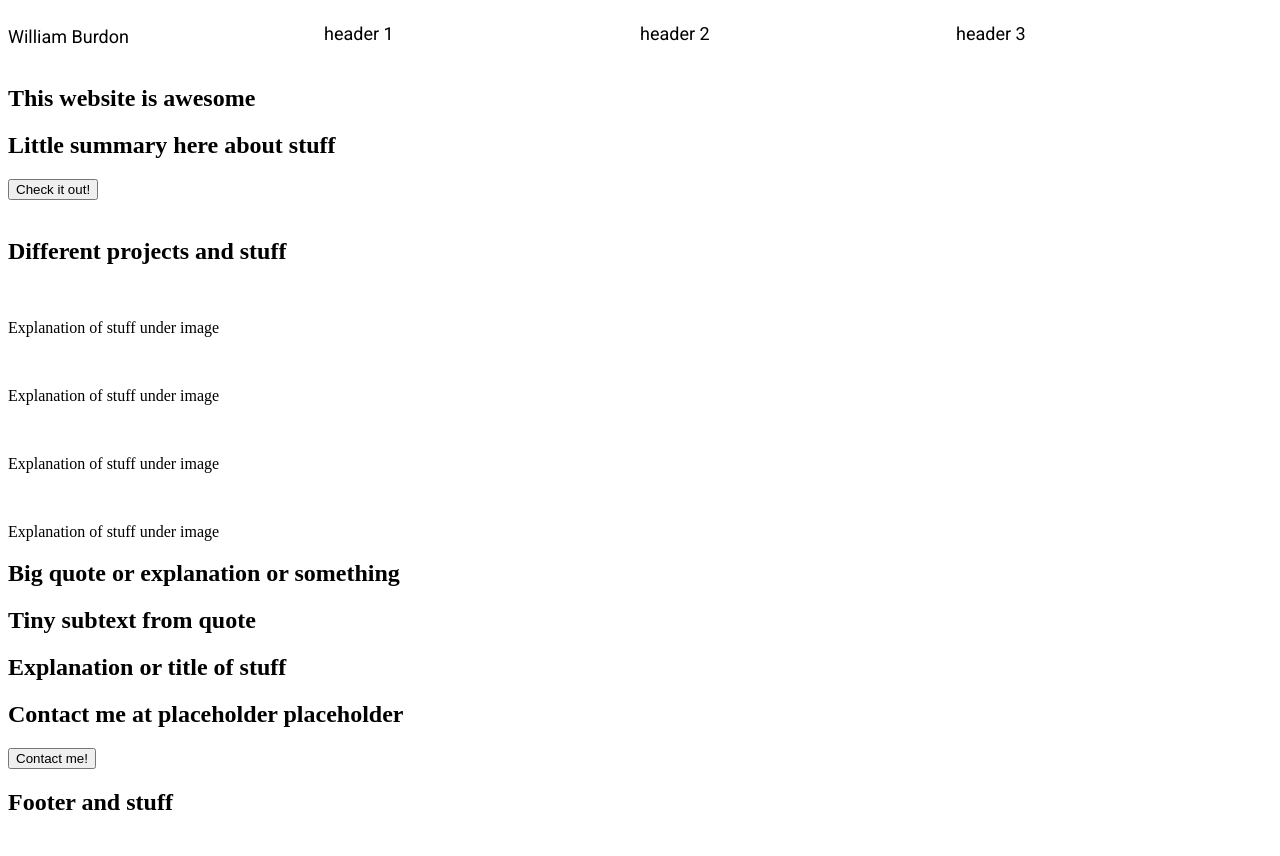
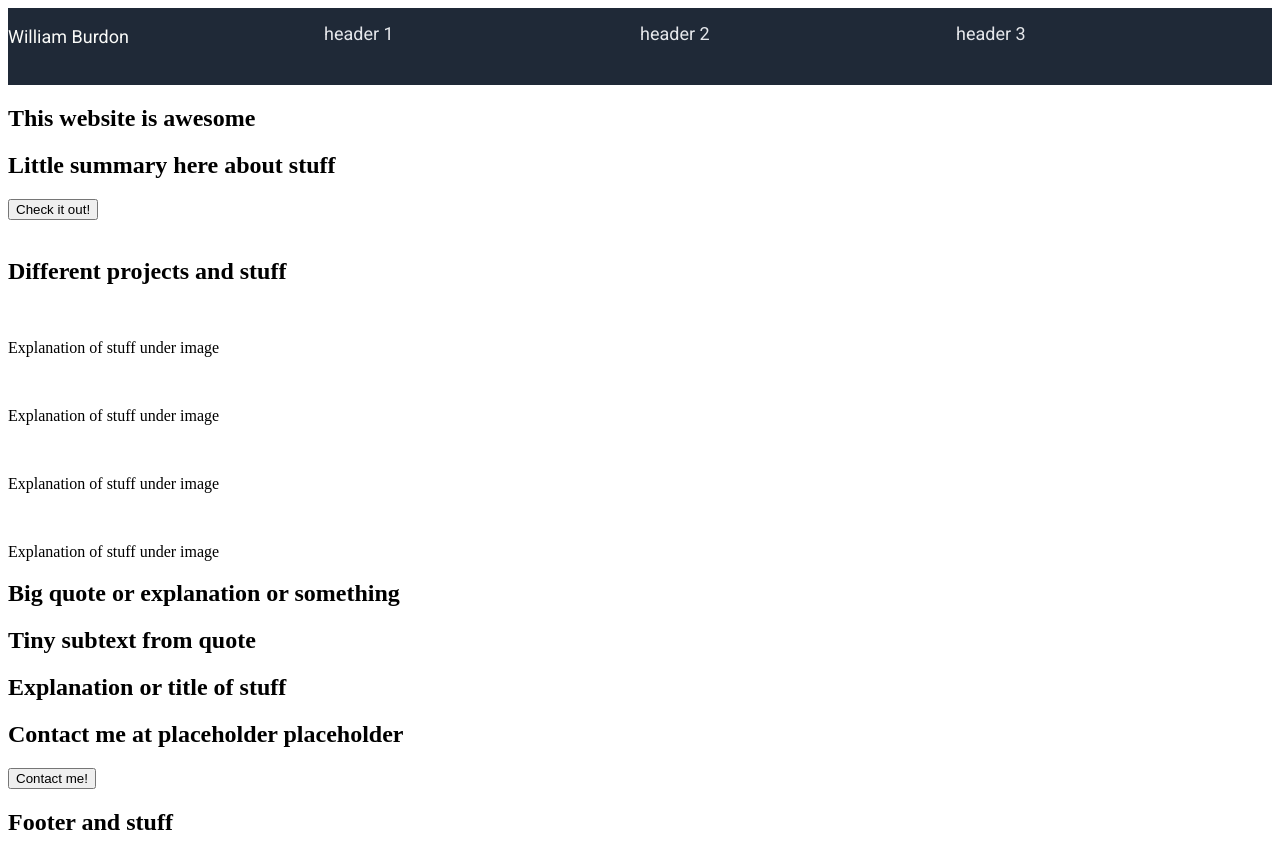
Before and after one commit to wtburdon/William-Burdon-Portfolio-Website, a plain HTML site: page index.html in a window 1280 px wide. Drawn offline with Linux system fonts and the light colour scheme.

Commit message:
styling flexboxes for navbar

```diff
--- a/styles.css
+++ b/styles.css
@@ -1,10 +1,12 @@
 .navbar{
-    background-color:calc(#1F2937);
+    background-color:#1F2937;
     display:flex;
 }
 
 .navbar div{
-    flex:4;
+    flex:5;
+    background-color:#1F2937;
+    padding-bottom:20px;
 }
 
 .roboto-regular {
@@ -21,10 +23,10 @@
 
 .navbar p{
     font-size:18px;
-    color:calc(#F9FAF8);
+    color:#F9FAF8;
 }
 
 .navbar h1{
     font-size:18px;
-    color:calc(#E5E7EB);
+    color:#E5E7EB;
 }
```
